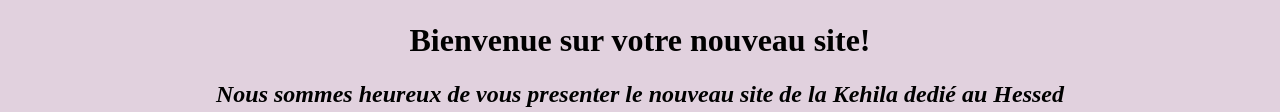
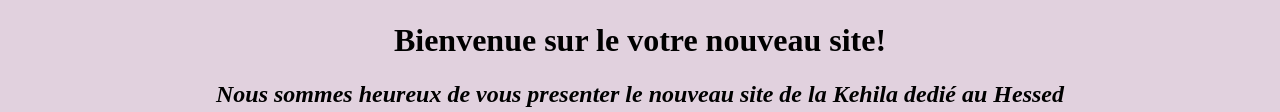
Before and after one commit to Chlomo55/gmah-kehilat-yaakov, a plain HTML site: page index.html in a window 1280 px wide. Shown: the part 303-415 px from the top of the page. Drawn offline with Linux system fonts and the light colour scheme.

Commit message:
Update index.html

```diff
--- a/index.html
+++ b/index.html
@@ -3,7 +3,7 @@
 
 <head>
   <meta charset="utf-8">
-  <meta name="Gmah Kehilat Yaacov" content="Voici votre nouveau site d'actions bienfaisantes destiné à la communauté du Kehiat Yaacov Le Raincy-Villemomble-Gagny">
+  <meta name="Gmah Kehilat Yaacov" content="Voici votre nouveau site d'actions bienfaisantes destiné à la communauté du Kehiat Yaacov Le Raincy-Villemomble-Gagny Ici vous pourrez trouver ou déposer des annonces d'articles à prêter ou donner ">
   <title>Gmah Kehilat Yaacov</title>
   <link href="style.css" rel="stylesheet" type="text/css" />
 </head>
@@ -12,7 +12,7 @@
   <header>
     <img class="header" src="https://kehilatyaacov.fr/wp-content/uploads/2019/10/logo-kehilatyaacov-e1574347698333.png">
   </header>
-  <h1>Bienvenue sur votre nouveau site!</h1>
+  <h1>Bienvenue sur le votre nouveau site!</h1>
   <h2><i>Nous sommes heureux de vous presenter le nouveau site de la Kehila dedié au Hessed</i></h2>
   <section>
     <div>
```
